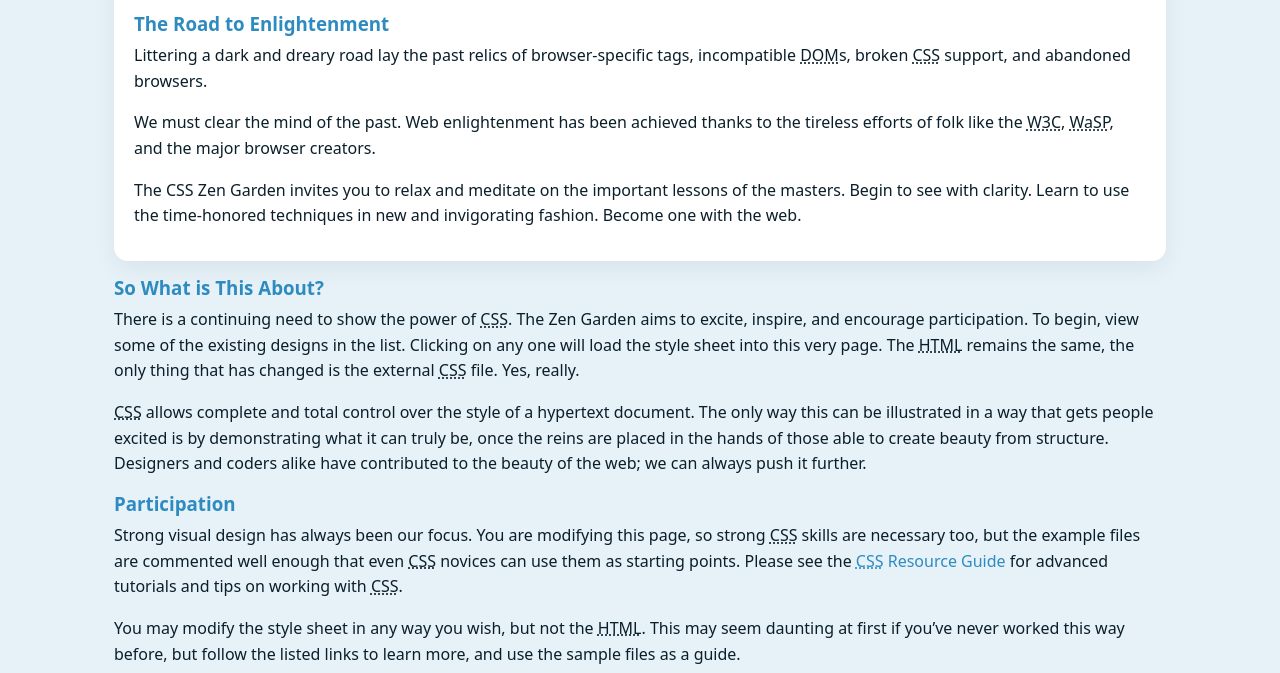
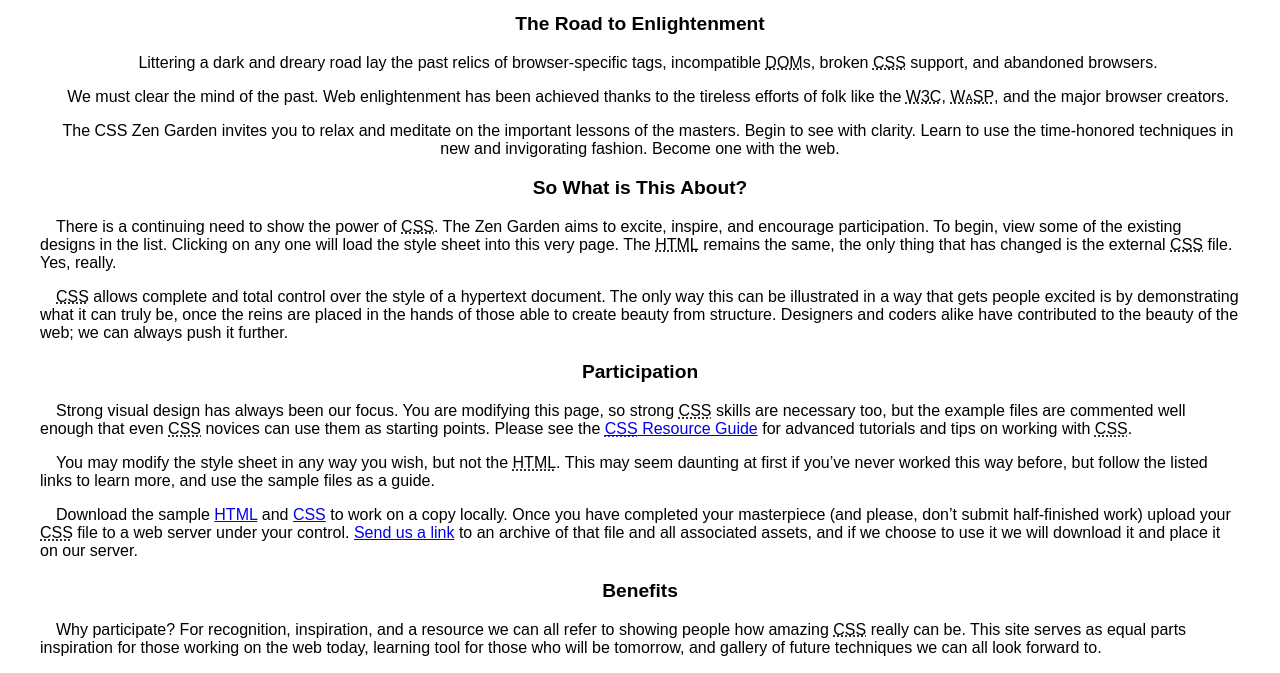
Before and after one commit to Desenvolve-introducao-Robert/Roberthento, a plain HTML site: page index.html in a window 1280 px wide. Shown: the part 184-857 px from the top of the page. Drawn offline with Linux system fonts and the light colour scheme.

Commit message:
Add files via upload

```diff
--- a/index.html
+++ b/index.html
@@ -4,7 +4,7 @@
 	<meta charset="utf-8">
 	<title>CSS Zen Garden: The Beauty of CSS Design</title>
 
-	<link rel="stylesheet" href="style.css">
+	<link rel="stylesheet" media="screen" href="style.css?v=8may2013">
 	<link rel="alternate" type="application/rss+xml" title="RSS" href="http://www.csszengarden.com/zengarden.xml">
 
 	<meta name="viewport" content="width=device-width, initial-scale=1.0">
--- a/style.css
+++ b/style.css
@@ -1,88 +1,43 @@
-/* ===== Paleta ===== */
-:root {
-  --bg: #E6F1F8;   /* fundo */
-  --text: #0B1F2A; /* texto */
-  --accent: #2E8BC0; /* destaque */
+/* 1. Aspectos gerais */
+body {
+  width: 1200px;              /* tamanho fixo para a página */
+  margin: 0 auto;             /* centraliza a página no navegador */
+  font-family: sans-serif;    /* fonte sans-serif */
 }
 
-/* ===== Base ===== */
-*,
-*::before,
-*::after { box-sizing: border-box; }
-
-html, body {
-  margin: 0;
-  padding: 0;
+p {
+  text-indent: 1em;           /* indenta parágrafos */
 }
 
-body {
-  background: var(--bg);
-  color: var(--text);
-  font-family: system-ui, -apple-system, "Segoe UI", Roboto, Arial, sans-serif;
-  line-height: 1.6;
-  font-size: 16px;
+/* 2. Títulos */
+h1, h2, h3 {
+  text-align: center;         /* pode trocar para right se preferir */
 }
 
-/* Títulos e links */
-h1, h2, h3 {
-  color: var(--accent);
-  line-height: 1.2;
-  margin: 0 0 .5rem 0;
+h1 {
+  font-size: 1.8rem;
 }
 
-p { margin: 0 0 1rem 0; }
-
-a {
-  color: var(--accent);
-  text-decoration: none;
-}
-a:hover { text-decoration: underline; }
-
-/* Container geral (ajuste se seu HTML tiver outro wrapper) */
-.container,
-.page-wrapper,
-.wrapper {
-  max-width: 1100px;
-  margin: 0 auto;
-  padding: 1.5rem;
-  background: transparent;
+h2 {
+  font-size: 1.4rem;
 }
 
-/* Cartões/seções comuns */
-section, article, aside {
-  background: #ffffff;
-  padding: 1rem 1.25rem;
-  margin-bottom: 1rem;
-  border-radius: 14px;
-  box-shadow: 0 8px 24px rgba(0,0,0,.06);
+h3 {
+  font-size: 1.2rem;
 }
 
-/* Botões/Chips de destaque */
-.button, .btn, .tag, .cta {
-  display: inline-block;
-  background: var(--accent);
-  color: #fff;
-  padding: .5rem .9rem;
-  border-radius: 999px;
-  font-weight: 600;
-  font-size: 0.95rem;
+/* 3. Seções de resumo e principal */
+/* Normalmente no Zen Garden elas têm ids: #zen-summary e #zen-preamble (resumo),
+   e #zen-main (principal). */
+#zen-summary, #zen-preamble {
+  text-align: center;         /* alinhamento à direita também é válido */
 }
 
-/* Imagens responsivas */
-img { max-width: 100%; height: auto; display: block; }
-
-/* Acessibilidade: foco visível */
-:focus-visible {
-  outline: 3px solid var(--accent);
-  outline-offset: 3px;
+#zen-main p {
+  line-height: 1.5;           /* espaçamento entre linhas */
 }
 
-/* Layout responsivo simples */
-@media (min-width: 900px) {
-  .grid-2 {
-    display: grid;
-    grid-template-columns: 2fr 1fr;
-    gap: 1rem;
-    align-items: start;
-  }
+/* 4. Abreviaturas */
+abbr {
+  font-variant: small-caps;
 }
```
